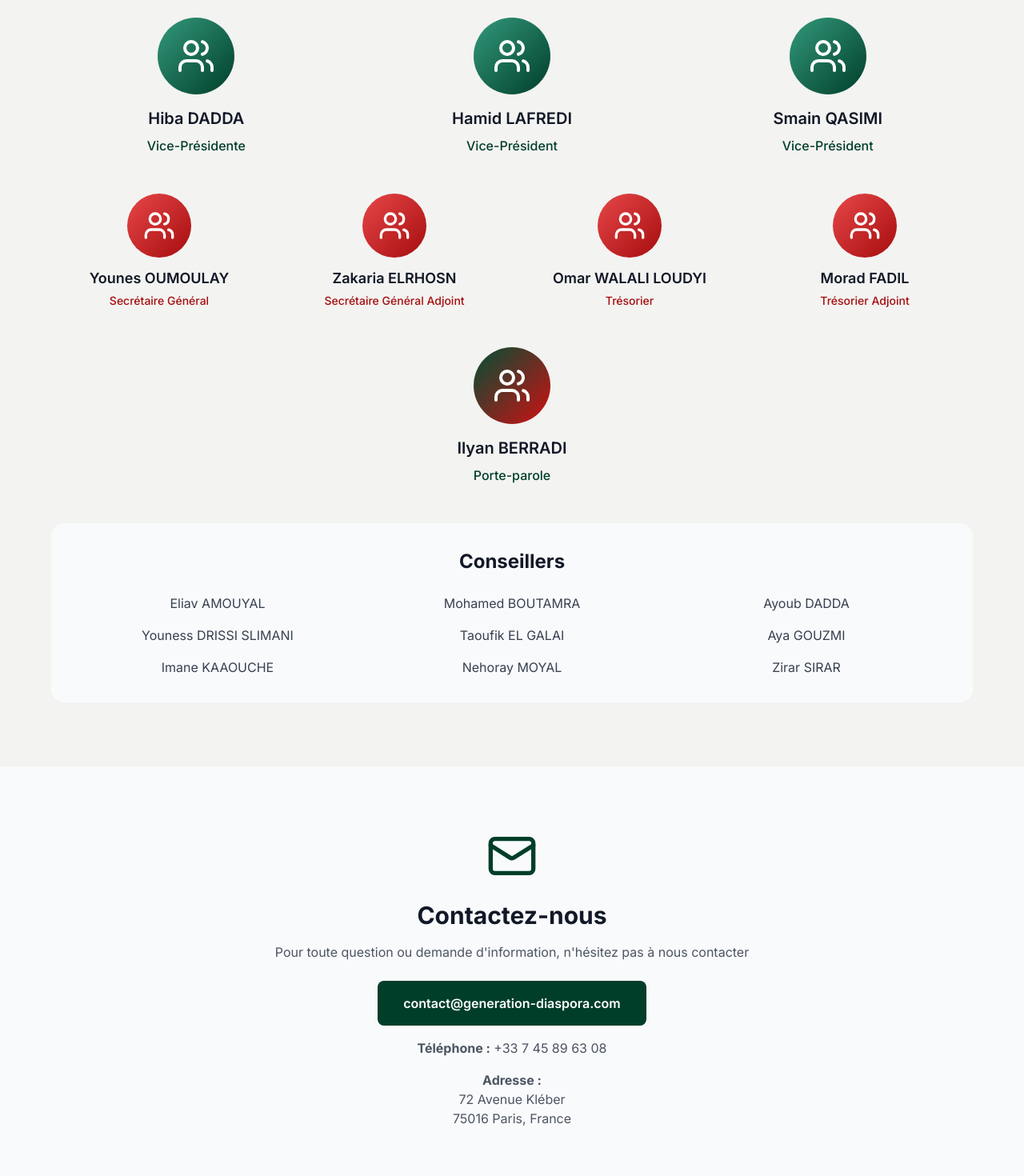
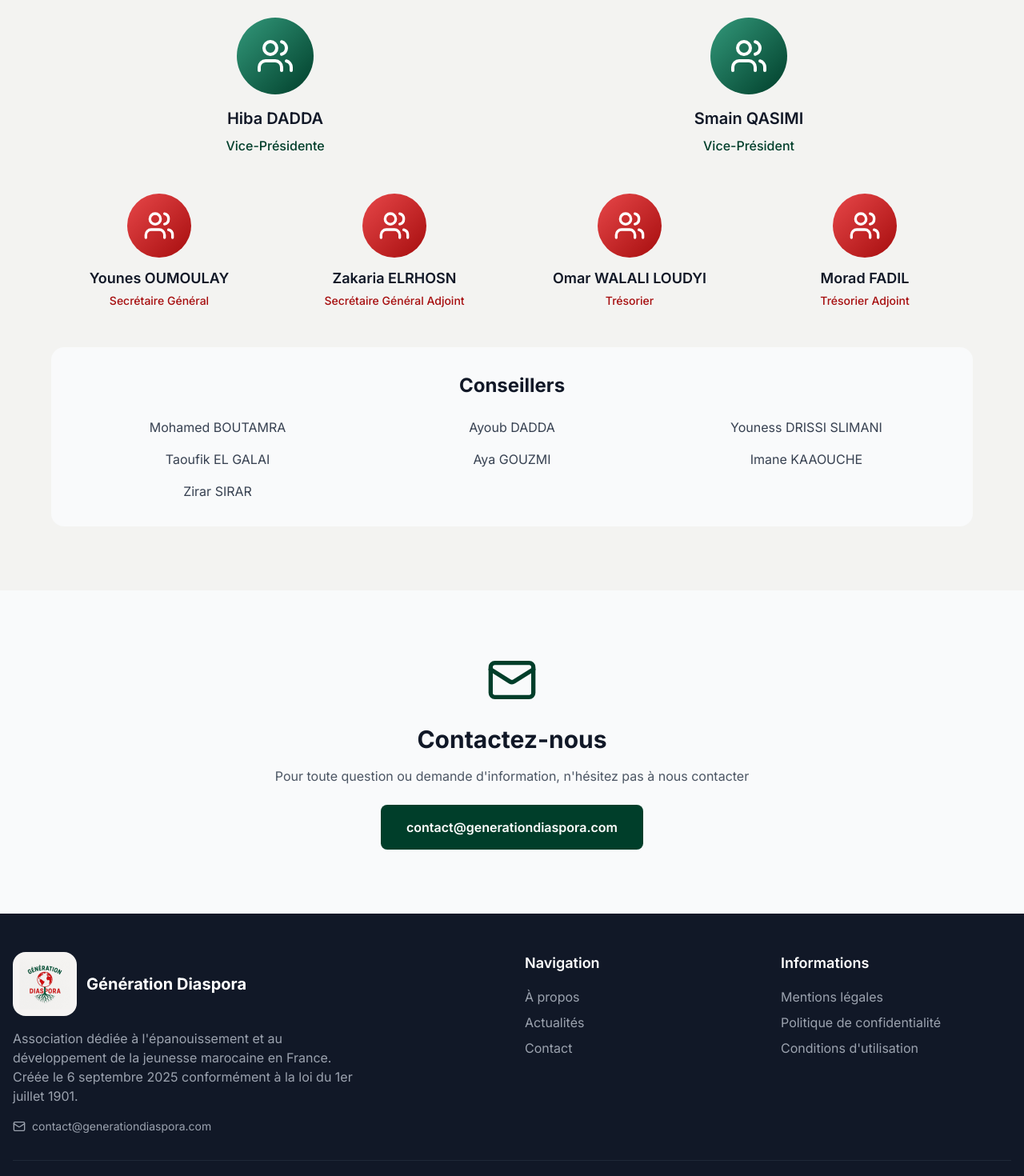
Before and after one commit to GenerationDiaspora/site-generation-diaspora, a Next.js app: page /about in a window 1280 px wide. Shown: the part 1740-3210 px from the top of the page at 80% size. Built offline with nearby package versions, Linux system fonts and the light colour scheme.

Commit message:
fix: update contact email and remove unnecessary information from footer

```diff
--- a/app/about/page.tsx
+++ b/app/about/page.tsx
@@ -110,25 +110,18 @@ export default function AboutPage() {
               <div className="w-32 h-32 mx-auto mb-4 rounded-full bg-gradient-to-br from-primary-500 to-primary-700 flex items-center justify-center">
                 <Users className="w-16 h-16 text-white" />
               </div>
-              <h3 className="text-2xl font-bold mb-2 text-gray-900">Mehdi HAZGUER</h3>
+              <h3 className="text-2xl font-bold mb-2 text-gray-900">Hamid LAFREDI</h3>
               <p className="text-primary-600 font-semibold mb-2">Président</p>
             </div>
 
             {/* Vice-Présidents */}
-            <div className="grid md:grid-cols-3 gap-8 mb-12">
+            <div className="grid md:grid-cols-2 gap-8 mb-12">
               <div className="text-center">
                 <div className="w-24 h-24 mx-auto mb-4 rounded-full bg-gradient-to-br from-primary-400 to-primary-600 flex items-center justify-center">
                   <Users className="w-12 h-12 text-white" />
                 </div>
                 <h3 className="text-xl font-semibold mb-2 text-gray-900">Hiba DADDA</h3>
                 <p className="text-primary-600 font-medium">Vice-Présidente</p>
-              </div>
-              <div className="text-center">
-                <div className="w-24 h-24 mx-auto mb-4 rounded-full bg-gradient-to-br from-primary-400 to-primary-600 flex items-center justify-center">
-                  <Users className="w-12 h-12 text-white" />
-                </div>
-                <h3 className="text-xl font-semibold mb-2 text-gray-900">Hamid LAFREDI</h3>
-                <p className="text-primary-600 font-medium">Vice-Président</p>
               </div>
               <div className="text-center">
                 <div className="w-24 h-24 mx-auto mb-4 rounded-full bg-gradient-to-br from-primary-400 to-primary-600 flex items-center justify-center">
@@ -171,27 +164,16 @@ export default function AboutPage() {
               </div>
             </div>
 
-            {/* Porte-parole */}
-            <div className="mb-12 text-center">
-              <div className="w-24 h-24 mx-auto mb-4 rounded-full bg-gradient-to-br from-primary-500 to-secondary-500 flex items-center justify-center">
-                <Users className="w-12 h-12 text-white" />
-              </div>
-              <h3 className="text-xl font-semibold mb-2 text-gray-900">Ilyan BERRADI</h3>
-              <p className="text-primary-600 font-medium">Porte-parole</p>
-            </div>
-
             {/* Conseillers */}
             <div className="bg-gray-50 rounded-2xl p-8">
               <h3 className="text-2xl font-bold mb-6 text-center text-gray-900">Conseillers</h3>
               <div className="grid md:grid-cols-3 gap-4 text-center">
-                <p className="text-gray-700">Eliav AMOUYAL</p>
                 <p className="text-gray-700">Mohamed BOUTAMRA</p>
                 <p className="text-gray-700">Ayoub DADDA</p>
                 <p className="text-gray-700">Youness DRISSI SLIMANI</p>
                 <p className="text-gray-700">Taoufik EL GALAI</p>
                 <p className="text-gray-700">Aya GOUZMI</p>
                 <p className="text-gray-700">Imane KAAOUCHE</p>
-                <p className="text-gray-700">Nehoray MOYAL</p>
                 <p className="text-gray-700">Zirar SIRAR</p>
               </div>
             </div>
@@ -210,19 +192,11 @@ export default function AboutPage() {
             </p>
             <div className="space-y-4">
               <a
-                href="mailto:contact@generation-diaspora.com"
+                href="mailto:contact@generationdiaspora.com"
                 className="inline-block bg-primary-600 text-white px-8 py-4 rounded-lg font-semibold hover:bg-primary-700 transition-colors"
               >
-                contact@generation-diaspora.com
+                contact@generationdiaspora.com
               </a>
-              <p className="text-gray-600">
-                <strong>Téléphone :</strong> +33 7 45 89 63 08
-              </p>
-              <p className="text-gray-600">
-                <strong>Adresse :</strong><br />
-                72 Avenue Kléber<br />
-                75016 Paris, France
-              </p>
             </div>
           </div>
         </div>
--- a/app/contact/page.tsx
+++ b/app/contact/page.tsx
@@ -186,17 +186,9 @@ export default function ContactPage() {
               <div className="flex flex-col items-center gap-4">
                 <div className="flex items-center gap-2 text-gray-600">
                   <Mail className="w-5 h-5 text-primary-600" />
-                  <a href="mailto:contact@generation-diaspora.com" className="hover:text-primary-600 transition-colors">
-                    contact@generation-diaspora.com
+                  <a href="mailto:contact@generationdiaspora.com" className="hover:text-primary-600 transition-colors">
+                    contact@generationdiaspora.com
                   </a>
-                </div>
-                <p className="text-gray-600">
-                  <strong>Téléphone :</strong> +33 7 45 89 63 08
-                </p>
-                <div className="text-gray-600 text-center">
-                  <strong>Adresse :</strong><br />
-                  72 Avenue Kléber<br />
-                  75016 Paris, France
                 </div>
               </div>
             </div>
--- a/components/Footer.tsx
+++ b/components/Footer.tsx
@@ -51,14 +51,12 @@ export default function Footer() {
               <div className="flex items-center gap-2">
                 <Mail className="w-4 h-4" />
                 <a
-                  href="mailto:contact@generation-diaspora.com"
+                  href="mailto:contact@generationdiaspora.com"
                   className="hover:text-white transition-colors"
                 >
-                  contact@generation-diaspora.com
+                  contact@generationdiaspora.com
                 </a>
               </div>
-              <p>Téléphone : +33 7 45 89 63 08</p>
-              <p>72 Avenue Kléber, 75016 Paris</p>
             </div>
           </div>
 
```
Also changed, not shown: 2 other files (tests, documents, lock files or other folders).
